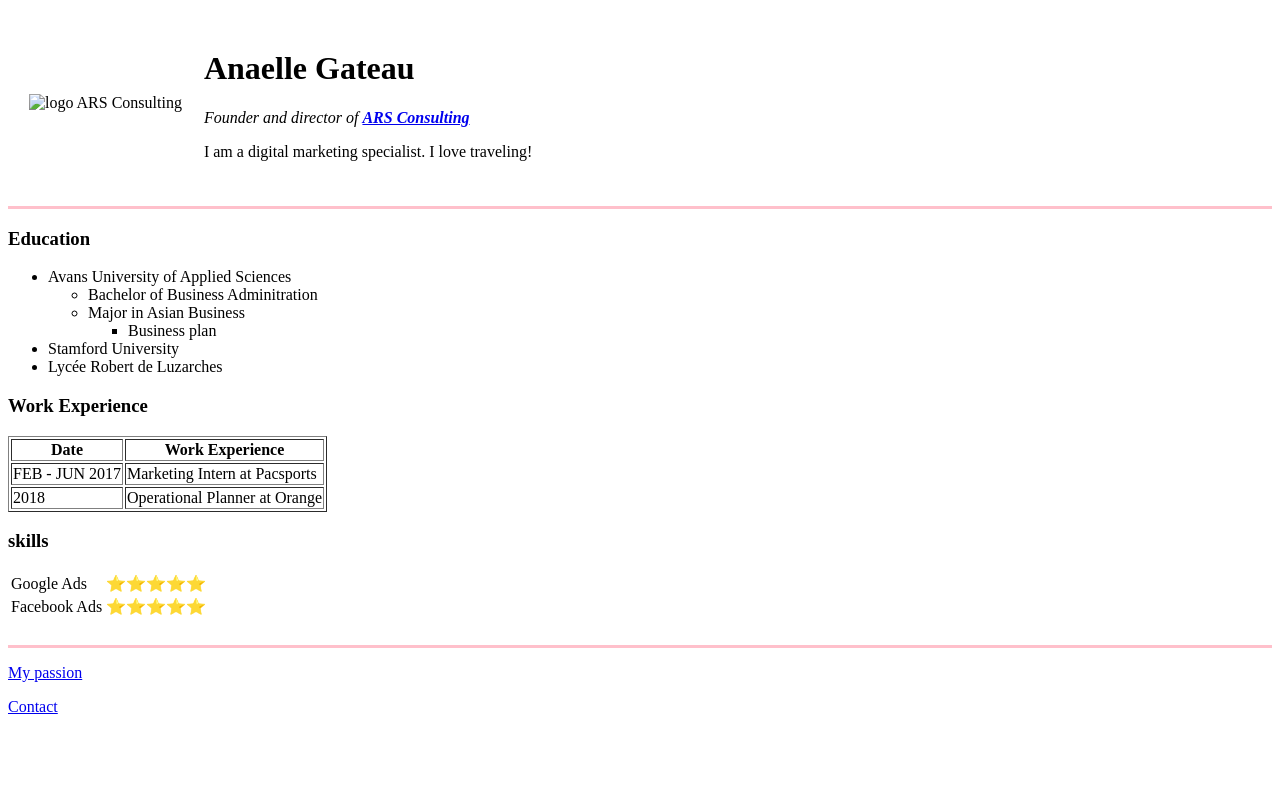
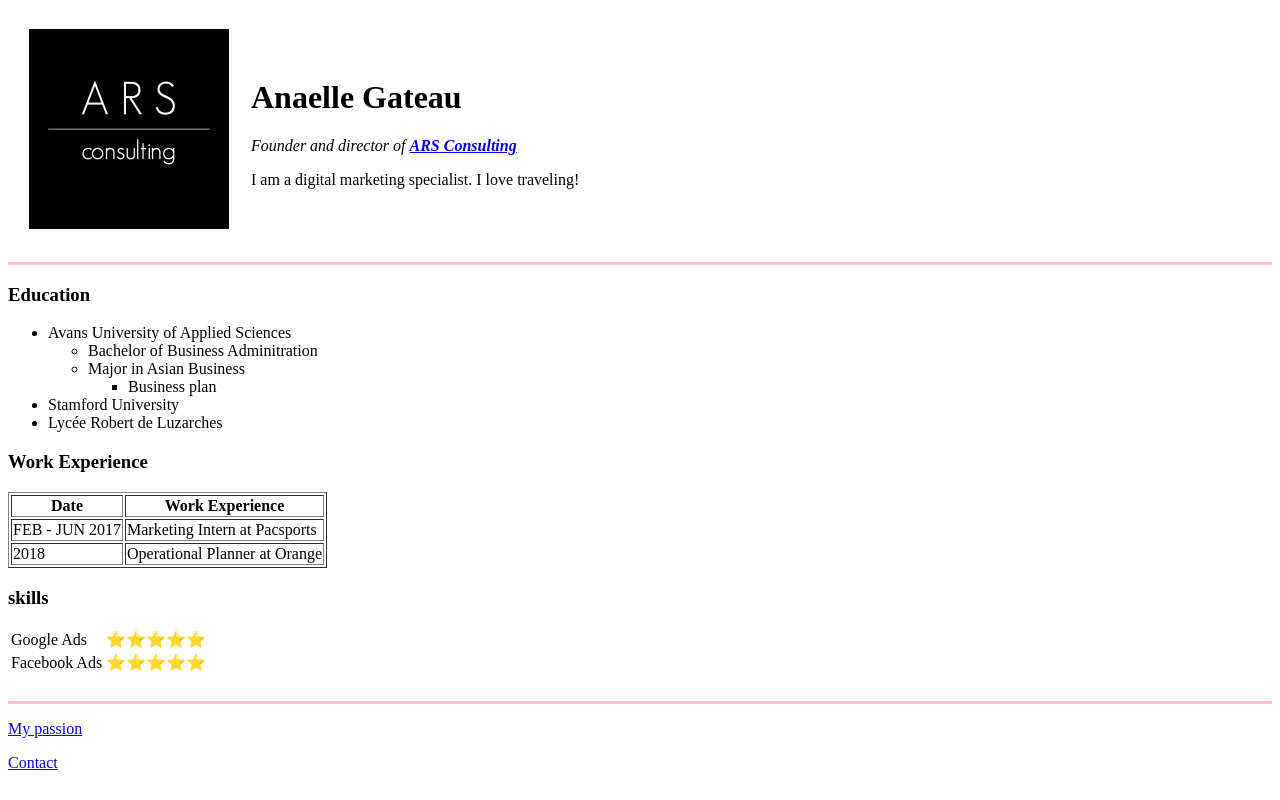
Before and after one commit to anaellegt/cv, a plain HTML site: page index.html in a window 1280 px wide. Drawn offline with Linux system fonts and the light colour scheme.

Commit message:
Update index.html

```diff
--- a/index.html
+++ b/index.html
@@ -9,7 +9,7 @@
 <body>
   <table cellspacing="20">
     <tr>
-      <td><img src="image/im.jpeg" alt="logo ARS Consulting"></td>
+      <td><img src="im.jpeg" alt="logo ARS Consulting"></td>
       <td>
         <h1> Anaelle Gateau </h1>
         <p><em>Founder and director of <strong><a href="https://www.arsconsulting.fr/">ARS Consulting</a></strong></em></p>
```
